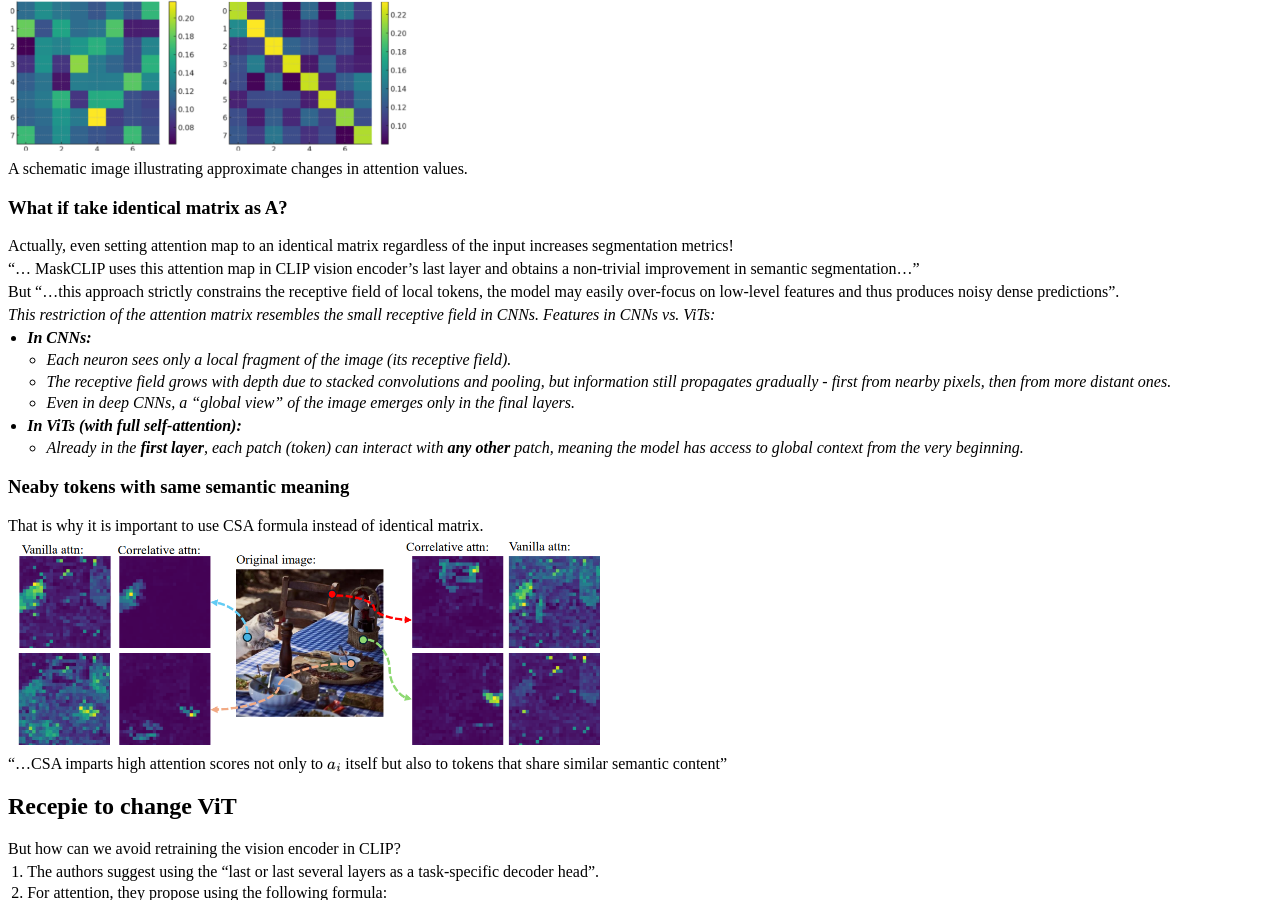
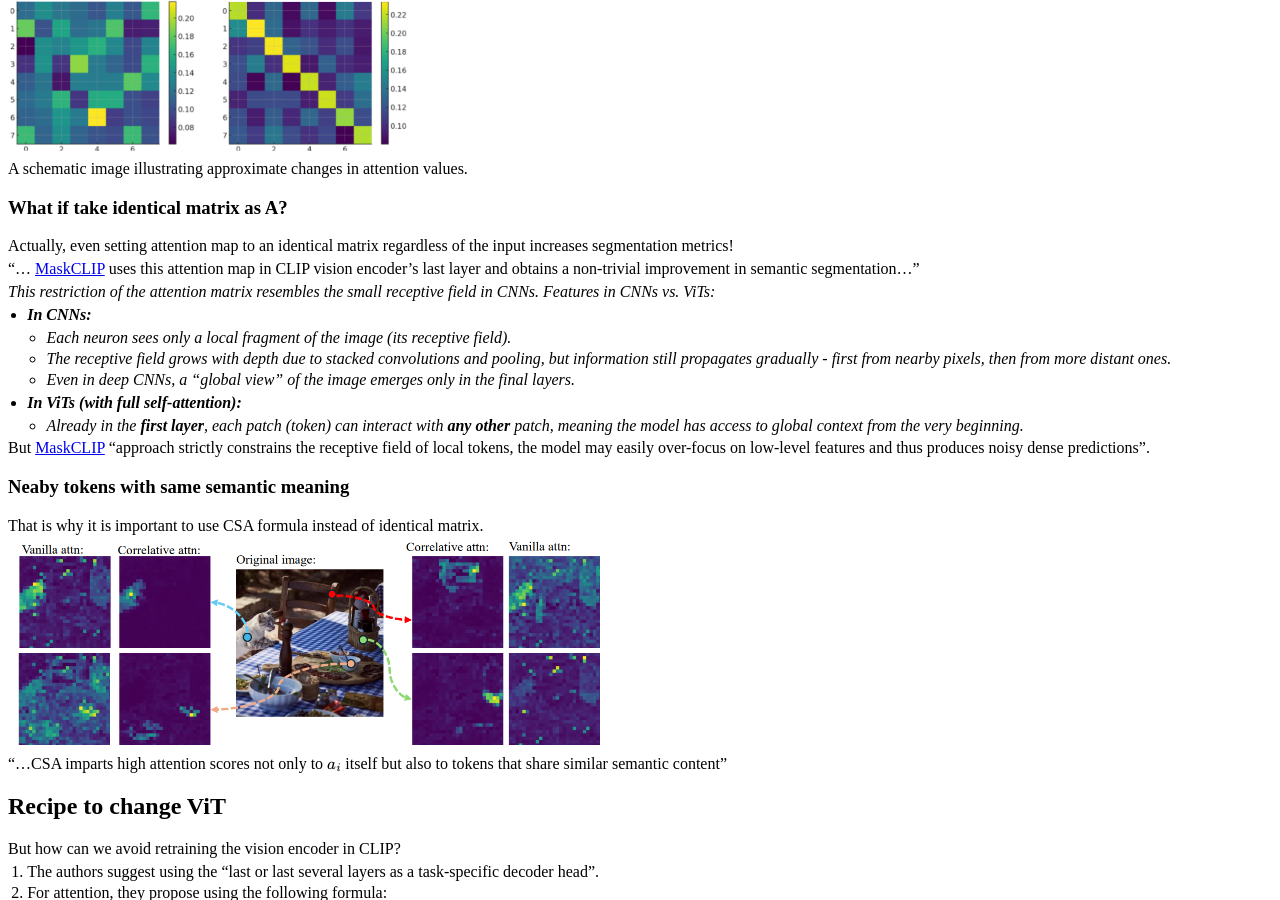
Before and after one commit to kuzudev/kuzudev.github.io, a Jekyll site: the page built from articles/sclip.md, in a window 1280 px wide and 900 px high, scrolled down 2169 px. Built offline with Jekyll 4.4.1, drawn with Linux system fonts in a browser that asks for light colours; our own code applies the rules of GitHub Pages for plain Markdown files.

Commit message:
minor fix

```diff
--- a/articles/sclip.md
+++ b/articles/sclip.md
@@ -93,10 +93,7 @@ A schematic image illustrating approximate changes in attention values.
 
 Actually, even setting attention map to an identical matrix regardless of the input increases segmentation metrics!
 
-"... MaskCLIP uses this attention map in CLIP vision encoder’s last layer and obtains a non-trivial improvement in semantic segmentation..."
-
-
-But "...this approach strictly constrains the receptive field of local tokens, the model may easily over-focus on low-level features and thus produces noisy dense predictions".
+"... [MaskCLIP](https://arxiv.org/pdf/2112.01071) uses this attention map in CLIP vision encoder’s last layer and obtains a non-trivial improvement in semantic segmentation..."
 
 _This restriction of the attention matrix resembles the small receptive field in CNNs._
 _Features in CNNs vs. ViTs:_
@@ -107,6 +104,8 @@ _Features in CNNs vs. ViTs:_
 - ***In ViTs (with full self-attention):***
     - *Already in the **first layer**, each patch (token) can interact with **any other** patch, meaning the model has access to global context from the very beginning.*
 
+But [MaskCLIP](https://arxiv.org/pdf/2112.01071) "approach strictly constrains the receptive field of local tokens, the model may easily over-focus on low-level features and thus produces noisy dense predictions".
+
 ### Neaby tokens with same semantic meaning
 
 That is why it is important to use CSA formula instead of identical matrix.
@@ -115,7 +114,7 @@ That is why it is important to use CSA formula instead of identical matrix.
 
 "...CSA imparts high attention scores not only to $$a_i$$ itself but also to tokens that share similar semantic content"
 
-## Recepie to change ViT
+## Recipe to change ViT
 
 But how can we avoid retraining the vision encoder in CLIP?
 
@@ -149,3 +148,5 @@ logits = image_features @ self.query_features.T
 I built a [Hugging Face Space to test SCLIP interactively](https://huggingface.co/spaces/IgorKuz/SCLIP-Demo).
 
 <img src="sclip/5.png" alt="diagram" width="600">
+
+<img src="sclip/6.png" alt="diagram" width="600">
```
Also changed, not shown: articles/sclip/6.png (added).
